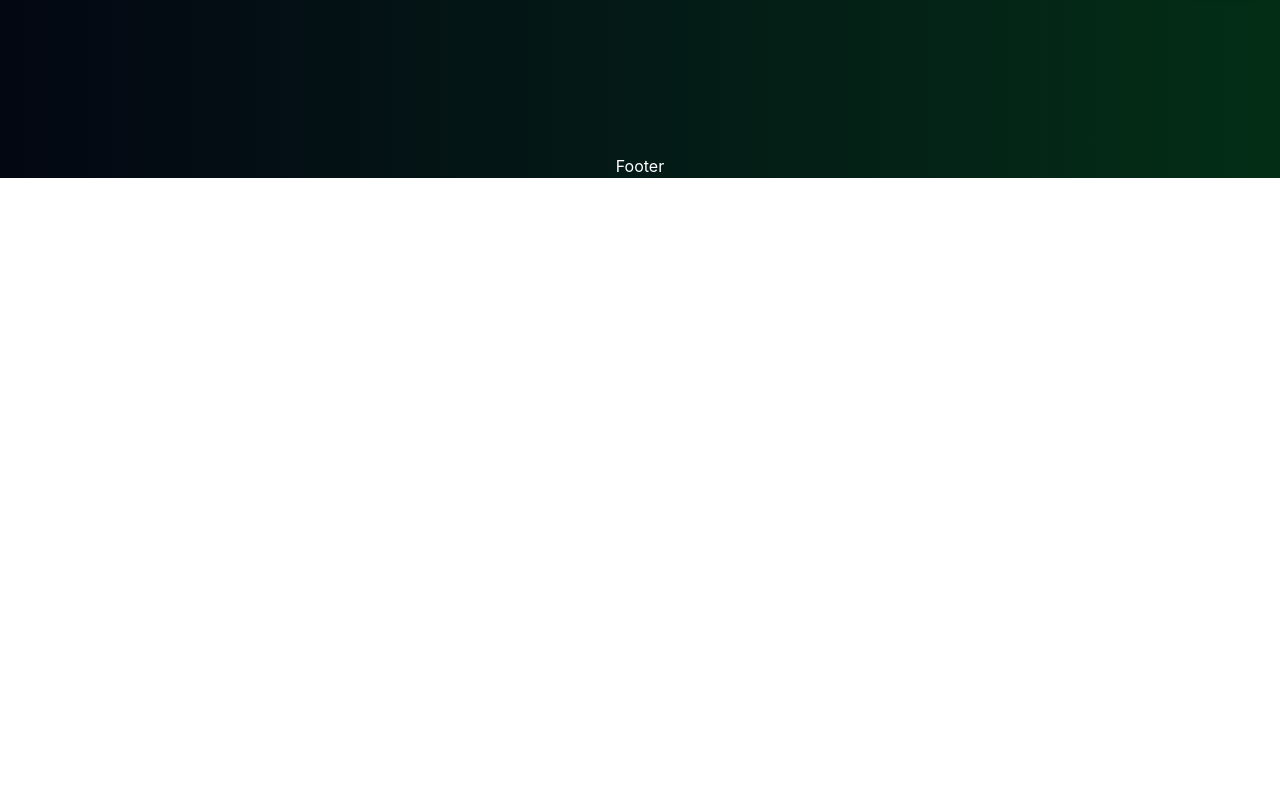
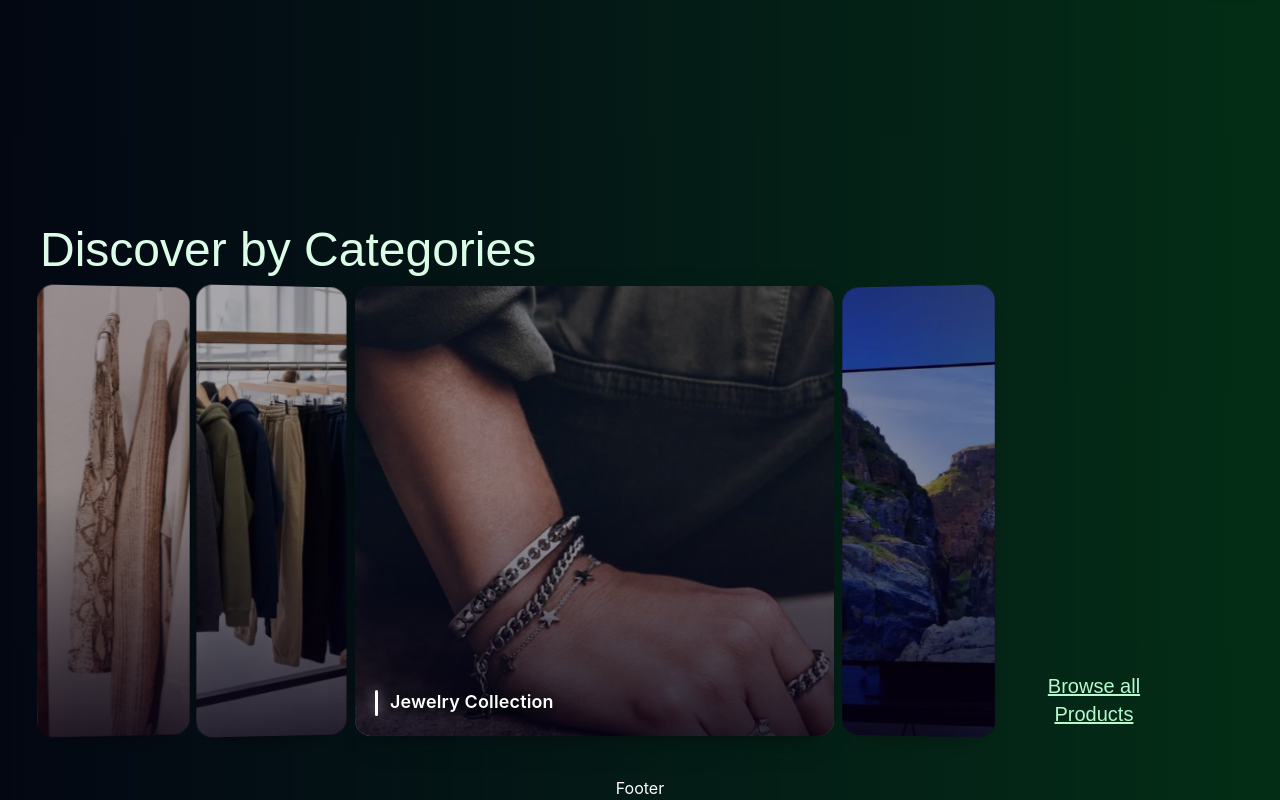
Before and after one commit to Sayed-Mohamed8114/REACT_E_commerce, a React (Vite) app: page / in a window 1280 px wide. Shown: the part 626-1426 px from the top of the page. Before the commit the page ends 804 px from the top, so only its background shows below. Built offline with nearby package versions, Linux system fonts and the light colour scheme; no server answers; a web font is replaced by a local one.

Commit message:
make the filter by category by helper function , finish the categories section , make a browse link to go to all products

```diff
--- /dev/null
+++ b/src/Components/Home/Categories.jsx
@@ -0,0 +1,16 @@
+import { Link } from "react-router-dom";
+import CategoryAccordion from "./CategoryAccordion";
+
+export default function Categories() {
+  return (
+    <section className="w-[95%] mt-15 flex flex-col px-10 mb-10">
+      <h1 className="text-[6vh] text-green-100 font-spray">
+        Discover by Categories
+      </h1>
+      <div className="w-full flex items-end ">
+        <CategoryAccordion />
+        <Link to={"allProducts"} className="ml-5 text-center p-2 underline font-spray text-green-200 text-xl ">Browse all Products</Link>
+      </div>
+    </section>
+  );
+}
--- /dev/null
+++ b/src/Components/Home/CategoryAccordion.jsx
@@ -0,0 +1,35 @@
+import AccordionGallery from "../ui/AccordionGallery";
+import categoriesData from "../../constants/gallery";
+import { useNavigate } from "react-router-dom";
+
+export default function CategoryAccordion() {
+  const navigate = useNavigate();
+
+  const handleCategoryClick = (category) => {
+    navigate(`/allProducts?category=${category.slug}`)
+  };
+  return (
+    <AccordionGallery
+      items={categoriesData}
+      defaultIndex={2}
+      expandRatio={0.52}
+      trigger="hover"
+      accentColor="#ffffff"
+      overlayColor="#060010"
+      textColor="#ffffff"
+      grayscale
+      showLabels
+      duration={0.6}
+      ease="power3.out"
+      parallax={0.5}
+      tilt={8}
+      stagger={0.06}
+      height={450}
+      gap={10}
+      radius={16}
+      orientation="horizontal"
+      className=""
+      onItemCLick={handleCategoryClick}
+    />
+  );
+}
--- a/src/Components/ui/AccordionGallery.jsx
+++ b/src/Components/ui/AccordionGallery.jsx
@@ -1,34 +1,55 @@
-import { useRef, useEffect, useState, useCallback } from 'react';
-import { gsap } from 'gsap';
+import { useRef, useEffect, useState, useCallback } from "react";
+import { gsap } from "gsap";
 
 const DEFAULT_ITEMS = [
-  { image: 'https://picsum.photos/id/1015/900/1200', label: 'Canyon', link: '#' },
-  { image: 'https://picsum.photos/id/1018/900/1200', label: 'Ridgeline', link: '#' },
-  { image: 'https://picsum.photos/id/1039/900/1200', label: 'Falls', link: '#' },
-  { image: 'https://picsum.photos/id/1043/900/1200', label: 'Harbour', link: '#' },
-  { image: 'https://picsum.photos/id/1044/900/1200', label: 'Skyline', link: '#' }
+  {
+    image: "https://picsum.photos/id/1015/900/1200",
+    label: "Canyon",
+    link: "#",
+  },
+  {
+    image: "https://picsum.photos/id/1018/900/1200",
+    label: "Ridgeline",
+    link: "#",
+  },
+  {
+    image: "https://picsum.photos/id/1039/900/1200",
+    label: "Falls",
+    link: "#",
+  },
+  {
+    image: "https://picsum.photos/id/1043/900/1200",
+    label: "Harbour",
+    link: "#",
+  },
+  {
+    image: "https://picsum.photos/id/1044/900/1200",
+    label: "Skyline",
+    link: "#",
+  },
 ];
 
 const AccordionGallery = ({
   items = DEFAULT_ITEMS,
   defaultIndex = 2,
-  accentColor = '#ffffff',
-  overlayColor = '#060010',
-  textColor = '#ffffff',
+  accentColor = "#ffffff",
+  overlayColor = "#060010",
+  textColor = "#ffffff",
   height = 460,
   gap = 10,
   radius = 16,
   expandRatio = 0.52,
-  orientation = 'horizontal',
+  orientation = "horizontal",
   duration = 0.6,
-  ease = 'power3.out',
+  ease = "power3.out",
   parallax = 0.5,
   tilt = 8,
   stagger = 0.06,
-  trigger = 'hover',
+  trigger = "hover",
   showLabels = true,
   grayscale = true,
-  className = ''
+  className = "",
+  onItemCLick,
 }) => {
   const rootRef = useRef(null);
   const panelRefs = useRef([]);
@@ -39,19 +60,21 @@ const AccordionGallery = ({
   const firstRunRef = useRef(true);
   const mediaSizeRef = useRef(320);
 
-  const vertical = orientation === 'vertical';
+  const vertical = orientation === "vertical";
   const count = items.length;
-  const [active, setActive] = useState(Math.min(Math.max(defaultIndex, 0), count - 1));
+  const [active, setActive] = useState(
+    Math.min(Math.max(defaultIndex, 0), count - 1),
+  );
 
   const prefersReduced =
-    typeof window !== 'undefined' && window.matchMedia
-      ? window.matchMedia('(prefers-reduced-motion: reduce)').matches
+    typeof window !== "undefined" && window.matchMedia
+      ? window.matchMedia("(prefers-reduced-motion: reduce)").matches
       : false;
 
   const overlayBg = `linear-gradient(180deg, transparent 45%, color-mix(in srgb, ${overlayColor} 78%, transparent) 100%), color-mix(in srgb, ${overlayColor} calc(var(--ag-dim, 0.35) * 100%), transparent)`;
 
   const applyLayout = useCallback(
-    animate => {
+    (animate) => {
       const panels = panelRefs.current;
       if (!panels.length) return;
 
@@ -73,7 +96,11 @@ const AccordionGallery = ({
         const rot = isActive ? 0 : i < active ? tilt : -tilt;
         const rotProp = vertical ? { rotateX: -rot } : { rotateY: rot };
 
-        tl.to(panel, { flexGrow: isActive ? grow : 1, ...rotProp, duration: dur, ease }, 0);
+        tl.to(
+          panel,
+          { flexGrow: isActive ? grow : 1, ...rotProp, duration: dur, ease },
+          0,
+        );
 
         if (media) {
           const drift = Math.max(-1.5, Math.min(1.5, active - i));
@@ -86,20 +113,34 @@ const AccordionGallery = ({
               yPercent: -50,
               x: vertical ? 0 : isActive ? 0 : shift,
               y: vertical ? (isActive ? 0 : shift) : 0,
-              '--ag-gray': gray,
-              '--ag-dim': isActive ? 0 : 0.35,
+              "--ag-gray": gray,
+              "--ag-dim": isActive ? 0 : 0.35,
               duration: dur,
-              ease
+              ease,
             },
-            0
+            0,
           );
         }
 
         if (showLabels && bar && text) {
           if (isActive) {
-            tl.to([bar, text], { opacity: 1, x: 0, duration: dur, ease, stagger: prefersReduced ? 0 : stagger }, 0);
+            tl.to(
+              [bar, text],
+              {
+                opacity: 1,
+                x: 0,
+                duration: dur,
+                ease,
+                stagger: prefersReduced ? 0 : stagger,
+              },
+              0,
+            );
           } else {
-            tl.to([bar, text], { opacity: 0, x: -14, duration: dur * 0.6, ease }, 0);
+            tl.to(
+              [bar, text],
+              { opacity: 0, x: -14, duration: dur * 0.6, ease },
+              0,
+            );
           }
         }
       });
@@ -118,8 +159,8 @@ const AccordionGallery = ({
       grayscale,
       showLabels,
       stagger,
-      prefersReduced
-    ]
+      prefersReduced,
+    ],
   );
 
   useEffect(() => {
@@ -130,9 +171,12 @@ const AccordionGallery = ({
       const rect = el.getBoundingClientRect();
       const total = vertical ? rect.height : rect.width;
       const usable = Math.max(total - gap * (count - 1), 120);
-      const size = Math.max(140, usable * Math.min(Math.max(expandRatio, 0.2), 0.9) * 1.22);
+      const size = Math.max(
+        140,
+        usable * Math.min(Math.max(expandRatio, 0.2), 0.9) * 1.22,
+      );
       mediaSizeRef.current = size;
-      el.style.setProperty('--ag-media-size', `${size}px`);
+      el.style.setProperty("--ag-media-size", `${size}px`);
       applyLayout(!firstRunRef.current);
     };
 
@@ -151,11 +195,11 @@ const AccordionGallery = ({
     () => () => {
       tlRef.current?.kill();
     },
-    []
+    [],
   );
 
-  const handleEnter = i => {
-    if (trigger === 'hover') setActive(i);
+  const handleEnter = (i) => {
+    if (trigger === "hover") setActive(i);
   };
 
   const handleClick = (i, e) => {
@@ -163,13 +207,19 @@ const AccordionGallery = ({
       e.preventDefault();
       setActive(i);
     }
+    {
+      /*
+  for example if the user click on the item that have id 3 then now we will have items[3]
+  */
+    }
+    onItemCLick?.(items[i]);
   };
 
   const handleKeyDown = (i, e) => {
-    if (e.key === 'ArrowRight' || e.key === 'ArrowDown') {
+    if (e.key === "ArrowRight" || e.key === "ArrowDown") {
       e.preventDefault();
       setActive((i + 1) % count);
-    } else if (e.key === 'ArrowLeft' || e.key === 'ArrowUp') {
+    } else if (e.key === "ArrowLeft" || e.key === "ArrowUp") {
       e.preventDefault();
       setActive((i - 1 + count) % count);
     }
@@ -178,43 +228,53 @@ const AccordionGallery = ({
   return (
     <div
       ref={rootRef}
-      className={`flex ${vertical ? 'flex-col' : 'flex-row'} w-full max-w-full [perspective:1400px] max-[520px]:!flex-col max-[520px]:[perspective:none] ${className}`}
-      style={{ gap: `${gap}px`, height: vertical ? `${Math.round(height * 1.6)}px` : `${height}px` }}
+      className={`flex ${vertical ? "flex-col" : "flex-row"} w-full max-w-full perspective-[1400px] max-[520px]:flex-col! max-[520px]:perspective-none ${className}`}
+      style={{
+        gap: `${gap}px`,
+        height: vertical ? `${Math.round(height * 1.6)}px` : `${height}px`,
+      }}
       role="list"
       aria-label="Image accordion gallery"
     >
       {items.map((item, i) => {
         const isActive = i === active;
-        const Tag = item.link ? 'a' : 'div';
+        const Tag = item.link ? "a" : "div";
         return (
           <Tag
             key={i}
-            ref={el => (panelRefs.current[i] = el)}
-            className="group relative block min-w-0 min-h-0 flex-[1_1_0] cursor-pointer overflow-hidden bg-[#0a0713] no-underline outline-none [transform-style:preserve-3d] [transform-origin:center] [box-shadow:0_10px_30px_-18px_rgba(0,0,0,0.8)] focus-visible:[box-shadow:0_0_0_2px_var(--ag-accent),0_10px_30px_-18px_rgba(0,0,0,0.8)] max-[520px]:min-h-[84px] max-[520px]:!transform-none"
-            style={{ borderRadius: `${radius}px`, '--ag-accent': accentColor, willChange: 'flex-grow, transform' }}
+            ref={(el) => (panelRefs.current[i] = el)}
+            className="group relative block min-w-0 min-h-0 flex-[1_1_0] cursor-pointer overflow-hidden bg-[#0a0713] no-underline outline-none
+            transform-3d origin-center [box-shadow:0_10px_30px_-18px_rgba(0,0,0,0.8)]
+             focus-visible:[box-shadow:0_0_0_2px_var(--ag-accent),0_10px_30px_-18px_rgba(0,0,0,0.8)]
+              max-[520px]:min-h-21 max-[520px]:transform-none!"
+            style={{
+              borderRadius: `${radius}px`,
+              "--ag-accent": accentColor,
+              willChange: "flex-grow, transform",
+            }}
             href={item.link || undefined}
-            onClick={e => handleClick(i, e)}
+            onClick={(e) => handleClick(i, e)}
             onMouseEnter={() => handleEnter(i)}
             onFocus={() => setActive(i)}
-            onKeyDown={e => handleKeyDown(i, e)}
+            onKeyDown={(e) => handleKeyDown(i, e)}
             role="listitem"
             tabIndex={0}
-            aria-current={isActive ? 'true' : undefined}
+            aria-current={isActive ? "true" : undefined}
             aria-label={item.label}
           >
-            <span className="absolute inset-0 overflow-hidden [border-radius:inherit]">
+            <span className="absolute inset-0 overflow-hidden rounded-inherit">
               <span
-                ref={el => (mediaRefs.current[i] = el)}
-                className="absolute top-1/2 left-1/2 [filter:grayscale(var(--ag-gray,1))]"
+                ref={(el) => (mediaRefs.current[i] = el)}
+                className="absolute top-1/2 left-1/2 filter-grayscale(var(--ag-gray,1))"
                 style={{
-                  width: vertical ? '100%' : 'var(--ag-media-size, 320px)',
-                  height: vertical ? 'var(--ag-media-size, 320px)' : '100%',
-                  willChange: 'transform, filter'
+                  width: vertical ? "100%" : "var(--ag-media-size, 320px)",
+                  height: vertical ? "var(--ag-media-size, 320px)" : "100%",
+                  willChange: "transform, filter",
                 }}
               >
                 <img
                   src={item.image}
-                  alt={item.alt || item.label || ''}
+                  alt={item.alt || item.label || ""}
                   draggable="false"
                   className="block h-full w-full select-none object-cover [-webkit-user-drag:none]"
                 />
@@ -227,19 +287,19 @@ const AccordionGallery = ({
             </span>
             {showLabels && (
               <span
-                className="pointer-events-none absolute bottom-5 left-5 right-5 z-[2] flex items-center gap-3"
+                className="pointer-events-none absolute bottom-5 left-5 right-5 z-2 flex items-center gap-3"
                 aria-hidden="true"
               >
                 <span
-                  ref={el => (barRefs.current[i] = el)}
-                  className="h-[26px] w-[3px] flex-none rounded-[3px] opacity-0"
+                  ref={(el) => (barRefs.current[i] = el)}
+                  className="h-6.5 w-0.75 flex-none rounded-[3px] opacity-0"
                   style={{
                     background: accentColor,
-                    boxShadow: `0 0 12px color-mix(in srgb, ${accentColor} 60%, transparent)`
+                    boxShadow: `0 0 12px color-mix(in srgb, ${accentColor} 60%, transparent)`,
                   }}
                 />
                 <span
-                  ref={el => (textRefs.current[i] = el)}
+                  ref={(el) => (textRefs.current[i] = el)}
                   className="overflow-hidden text-ellipsis whitespace-nowrap text-[clamp(1rem,1.4vw,1.4rem)] font-semibold tracking-[0.01em] opacity-0 [text-shadow:0_2px_14px_rgba(0,0,0,0.55)]"
                   style={{ color: textColor }}
                 >
--- a/src/Routes/AppRouter.jsx
+++ b/src/Routes/AppRouter.jsx
@@ -9,7 +9,7 @@ export default function AppRouter() {
     <Routes>
         <Route path={"/"} element={  <MainLayout/>}>
         <Route index element={<Home/>}/>
-        <Route path="/products" element={<Products/>}/>
+        <Route path="allProducts" element={<Products/>}/>
         </Route>
     </Routes>
     </BrowserRouter>
--- a/src/constants/gallery.js
+++ b/src/constants/gallery.js
@@ -1,34 +1,29 @@
-const picsData = [
+const categoriesData = [
   {
-    image: "/public/pic1.jpg",
-    label: "Sweaters",
-    link: "#",
+    id: 1,
+    image: "/pic3.avif",
+    label: "Women Category",
+    // slug is the value that we will use it with the api
+    slug: "women's clothing",
   },
   {
-    image: "/public/pic2.webp",
-    label: "High varity",
-    link: "#",
+    id: 2,
+    image: "/pic6.webp",
+    label: "Men Category",
+    slug: "men's clothing",
   },
   {
-    image: "/public/pic3.avif",
-    label: "Womens section",
-    link: "#",
+    id: 3,
+    image: "/pic5.jpg",
+    label: "Jewelry Collection",
+    slug: "jewelery",
   },
   {
-    image: "/public/pic6.webp",
-    label: "Mens collection",
-    link: "#",
-  },
-  {
-    image: "/public/pic4.webp",
-    label: "Winter collection",
-    link: "#",
-  },
-  {
-    image: "/public/pic5.jpg",
-    label: "Large accessories collection",
-    link: "#",
+    id: 4,
+    image: "/electroinics.webp",
+    label: "Electronics Section",
+    slug: "electronics",
   },
 ];
 
-export default picsData;
+export default categoriesData;
--- a/src/pages/Home/Home.jsx
+++ b/src/pages/Home/Home.jsx
@@ -1,5 +1,11 @@
+import Categories from "../../Components/Home/Categories";
 import Hero from "../../Components/Home/Hero";
 
 export default function Home() {
-  return <Hero />;
+  return (
+    <>
+      <Hero />
+      <Categories/>
+    </>
+  );
 }
--- /dev/null
+++ b/src/utils/helper.js
@@ -0,0 +1,5 @@
+import api from "../Api/axios";
+export const filterByCategories = async (category)=> {
+    const response = await api.get(`/products/category/${category}`);
+    return response.data
+}
```
Also changed, not shown: src/Components/Home/Hero.jsx (+6 -5 lines), src/pages/Products/Products.jsx (+36 -3 lines), public/electroinics.webp (added).
